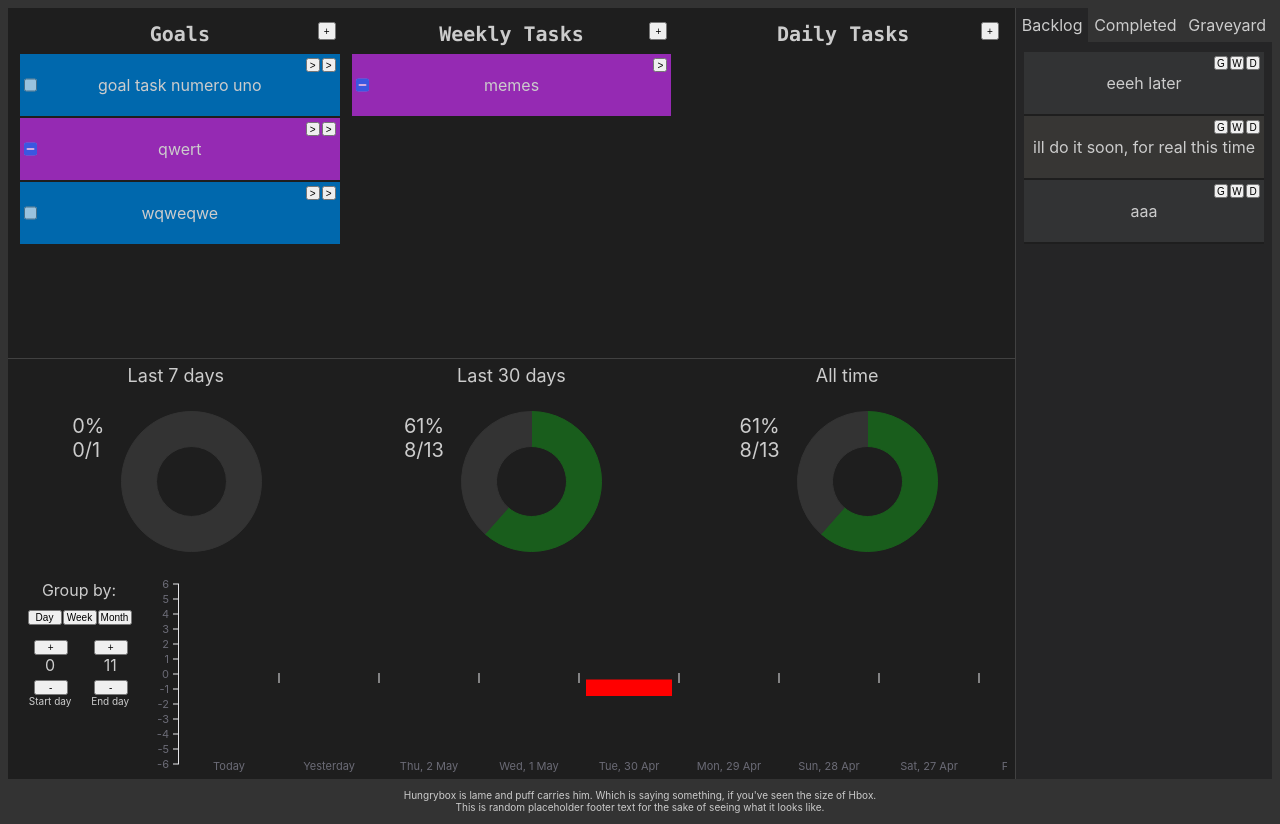
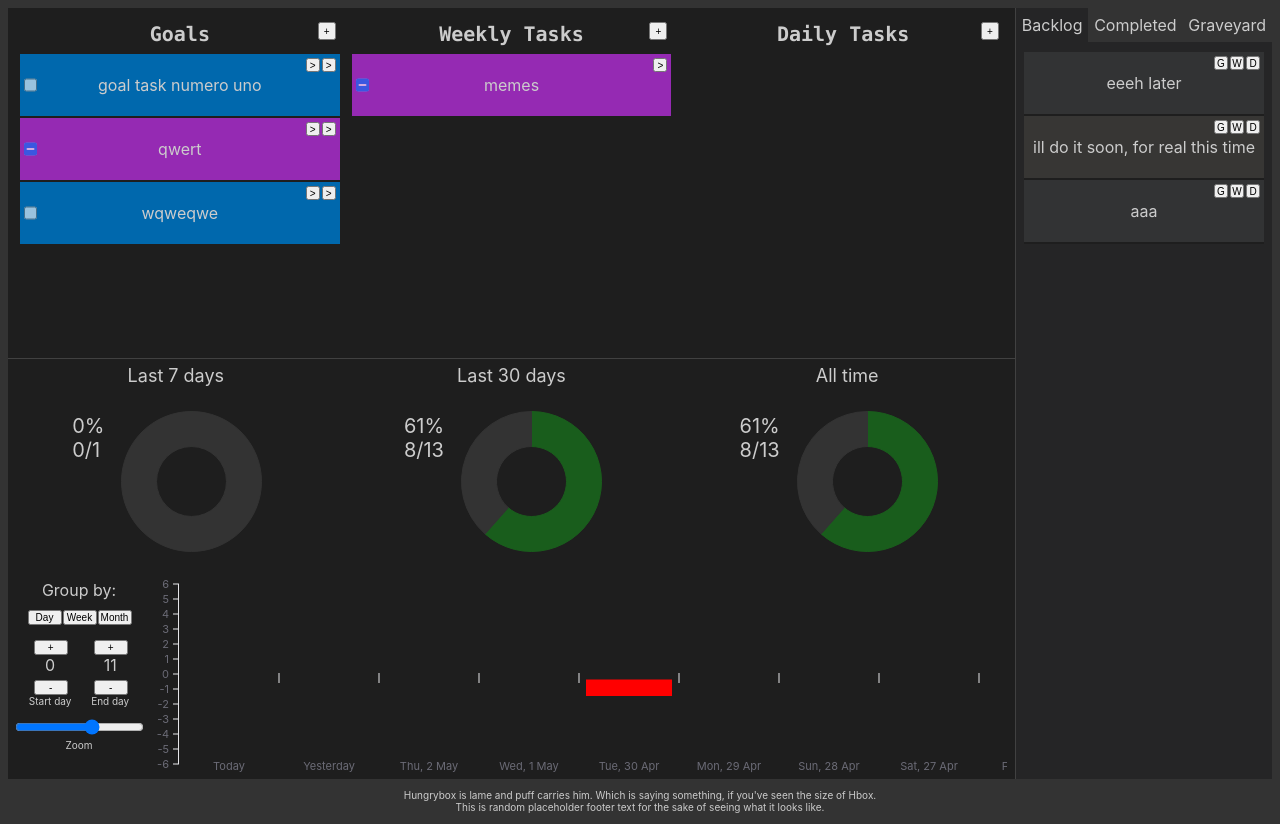
Before and after one commit to AlexJohnKennedy/TrackYourTodos, a React (Create React App) app: page / in a window 1280 px wide. Built offline with nearby package versions, Linux system fonts and the light colour scheme.

Commit message:
zooming slider implemented, but it fucking crazy boys it. I wanna change it to only send the update once the slider knob is released

```diff
--- a/src/css/TaskStatisticsSection.css
+++ b/src/css/TaskStatisticsSection.css
@@ -62,8 +62,9 @@
     display: inline-flex;
     flex-direction: row;
     justify-content: space-evenly;
+    padding-bottom: 1rem;
 }
-.TaskStatisticsSection .historyBarChartWrapper .groupingControllerBlock .rangeSelectors .text {
+.TaskStatisticsSection .historyBarChartWrapper .groupingControllerBlock .text {
     font-size: 1rem;
 }
 
--- a/src/reactComponents/TaskStatisticsSection.js
+++ b/src/reactComponents/TaskStatisticsSection.js
@@ -44,11 +44,13 @@ export class TaskStatisticsSection extends Component {
             statsObject: emptyStatsObj,
             historyStats: emptyStatsObj,
             startIndex: 0,
-            stopIndex: 11
+            stopIndex: 11,
+            barWidth: 100
         };
 
         this.handleChange = this.handleChange.bind(this);
         this.adjustRange = this.adjustRange.bind(this);
+        this.adjustBarWidth = this.adjustBarWidth.bind(this);
     }
     componentDidMount() {
         this.statisticsModelApi = RegisterForStatisticsModel(this.handleChange, this.handleChange);
@@ -103,6 +105,12 @@ export class TaskStatisticsSection extends Component {
             }
         }
     }
+    adjustBarWidth(event) {
+        if (event.target.value === null || event.target.value === this.state.barWidth) {
+            return;
+        }
+        this.setState({barWidth: event.target.value});
+    }
 
     render() {
         // One summary block for the last week, one for last month, and one for all time. (subject to change).
@@ -126,12 +134,13 @@ export class TaskStatisticsSection extends Component {
                     <SelectableChildrenWithController defaultIndex={0} numControllerComponents={1}>
                         <SelectionController key={0} startIndex={this.state.startIndex} stopIndex={this.state.stopIndex}
                             startincrement={() => this.adjustRange(true, true)} stopincrement={() => this.adjustRange(true, false)}
-                            startdecrement={() => this.adjustRange(false, true)} stopdecrement={() => this.adjustRange(false, false)}/>
-                        <ScrollableBarChart key={1} groupingTypeText="Daily" stopIndex={this.state.stopIndex} startIndex={this.state.startIndex} barWidth={100}
+                            startdecrement={() => this.adjustRange(false, true)} stopdecrement={() => this.adjustRange(false, false)}
+                            minBarWidth={20} maxBarWidth={150} handleBarWidthChange={this.adjustBarWidth} barWidth={this.state.barWidth}/>
+                        <ScrollableBarChart key={1} groupingTypeText="Daily" stopIndex={this.state.stopIndex} startIndex={this.state.startIndex} barWidth={this.state.barWidth}
                             stats={this.state.historyStats.dayStats} tickFormatFunc={dayTickFormatter} />
-                        <ScrollableBarChart key={2} groupingTypeText="Weekly" stopIndex={this.state.stopIndex} startIndex={this.state.startIndex} barWidth={100}
+                        <ScrollableBarChart key={2} groupingTypeText="Weekly" stopIndex={this.state.stopIndex} startIndex={this.state.startIndex} barWidth={this.state.barWidth}
                             stats={this.state.historyStats.weekStats} tickFormatFunc={weekTickFormatter} />
-                        <ScrollableBarChart key={3} groupingTypeText="Monthly" stopIndex={this.state.stopIndex} startIndex={this.state.startIndex} barWidth={100}
+                        <ScrollableBarChart key={3} groupingTypeText="Monthly" stopIndex={this.state.stopIndex} startIndex={this.state.startIndex} barWidth={this.state.barWidth}
                             stats={this.state.historyStats.monthStats} tickFormatFunc={monthTickFormatter} />
                     </SelectableChildrenWithController>
                 </div>
@@ -322,6 +331,7 @@ class SelectionController extends Component {
                     <RangeSelectionBlock text={startText} value={this.props.startIndex} increment={this.props.startincrement} decrement={this.props.startdecrement}/>
                     <RangeSelectionBlock text={endText} value={this.props.stopIndex} increment={this.props.stopincrement} decrement={this.props.stopdecrement}/>
                 </div>
+                <Slider min={this.props.minBarWidth} max={this.props.maxBarWidth} value={this.props.barWidth} step={1} onChange={this.props.handleBarWidthChange} text="Zoom"/>
             </div>
         );
     }
@@ -340,3 +350,14 @@ class RangeSelectionBlock extends Component {
         );
     }
 }
+
+class Slider extends Component {
+    render() {
+        return (
+            <div className="slider">
+                <input type="range" min={this.props.min} max={this.props.max} value={this.props.value} step={this.props.step} onChange={this.props.onChange}/>
+                <div className="text"> {this.props.text} </div>
+            </div>
+        );
+    }
+}
```
